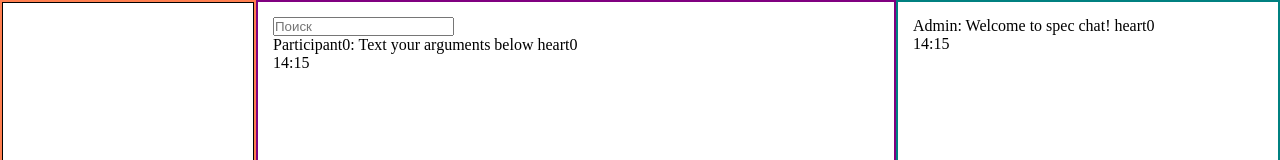
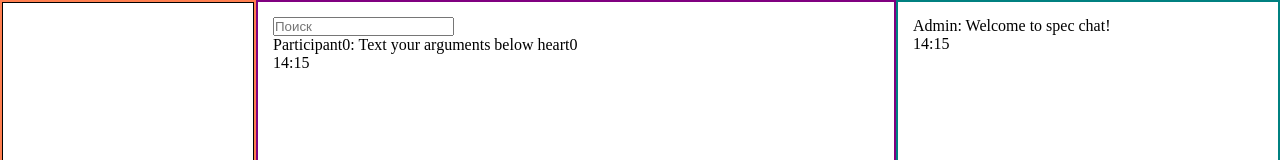
Before and after one commit to gsi102/dispute-app, a React (Create React App) app: page / in a window 1280 px wide. Shown: the top 160 px of the page. Built offline with nearby package versions, Linux system fonts and the light colour scheme.

Commit message:
some changes in chats

```diff
--- a/src/App.js
+++ b/src/App.js
@@ -33,6 +33,7 @@ function App() {
   // Send message function after click on the button
   const sendMessage = (e, inputMessage, theRef, flag) => {
     e.preventDefault();
+    inputMessage.toString();
 
     if (inputMessage) {
       let newMessage = {
--- a/src/components/Chat.jsx
+++ b/src/components/Chat.jsx
@@ -5,7 +5,7 @@ const SpectatorChat = (props) => {
   return (
     <div className="chat">
       {props.messages.map((message) => (
-        <MessageItem dispMessage={message} key={message.id} />
+        <MessageItem dispMessage={message} flag={props.flag} key={message.id} />
       ))}
     </div>
   );
--- a/src/components/Dispute.jsx
+++ b/src/components/Dispute.jsx
@@ -8,7 +8,10 @@ const Dispute = function (props) {
   const [inputValue, setInputValue] = useState("");
 
   const filterMessages = useMemo(() => {
-    return props.disputeMessages.filter((obj) => obj.text.includes(inputValue));
+    inputValue.toString();
+    return props.disputeMessages.filter((obj) =>
+      obj.text.toLowerCase().includes(inputValue.toLowerCase())
+    );
   }, [inputValue, props.disputeMessages]);
 
   const searchFunc = (newInputValue) => {
@@ -21,7 +24,7 @@ const Dispute = function (props) {
         disputeMessages={props.disputeMessages}
         searchFunc={searchFunc}
       />
-      <Chat messages={filterMessages} />
+      <Chat messages={filterMessages} flag={props.flag} />
       <SendMessageForm sendFunc={props.sendMessage} flag={props.flag} />
     </div>
   );
--- a/src/components/MessageItem.jsx
+++ b/src/components/MessageItem.jsx
@@ -5,10 +5,11 @@ const MessageItem = (props) => {
   return (
     <div>
       {props.dispMessage.name}: {props.dispMessage.text}&nbsp;
-      <Likes />
+      {props.flag === "dispute" ? <Likes /> : null}
       <div>
         {props.dispMessage.date.getHours()}:
-        {props.dispMessage.date.getMinutes()}
+        {(props.dispMessage.date.getMinutes() < 10 ? "0" : "") +
+          props.dispMessage.date.getMinutes()}
       </div>
     </div>
   );
--- a/src/components/SearchField.jsx
+++ b/src/components/SearchField.jsx
@@ -1,4 +1,4 @@
-import React, { useState, useMemo, useEffect } from "react";
+import React, { useState } from "react";
 
 const SearchField = (props) => {
   const [inputSearch, setInputSearch] = useState("");
--- a/src/components/Spectators.jsx
+++ b/src/components/Spectators.jsx
@@ -1,10 +1,8 @@
-import React, { useState } from "react";
+import React from "react";
 import Chat from "./Chat.jsx";
 import SendMessageForm from "./SendMessageForm.jsx";
 
 const Spectators = function (props) {
-  const flagSpectators = "spectators";
-
   return (
     <div className="spectators">
       <Chat messages={props.specMessages} />
```
